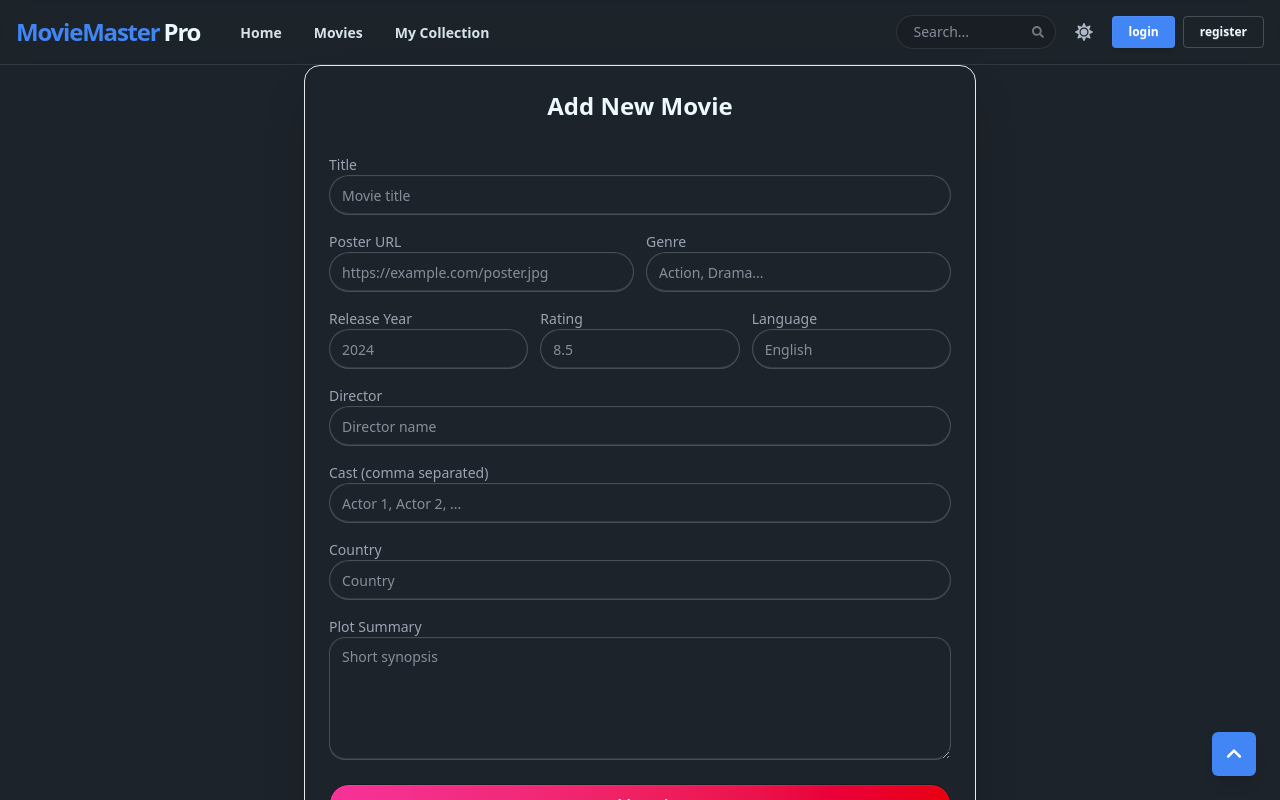
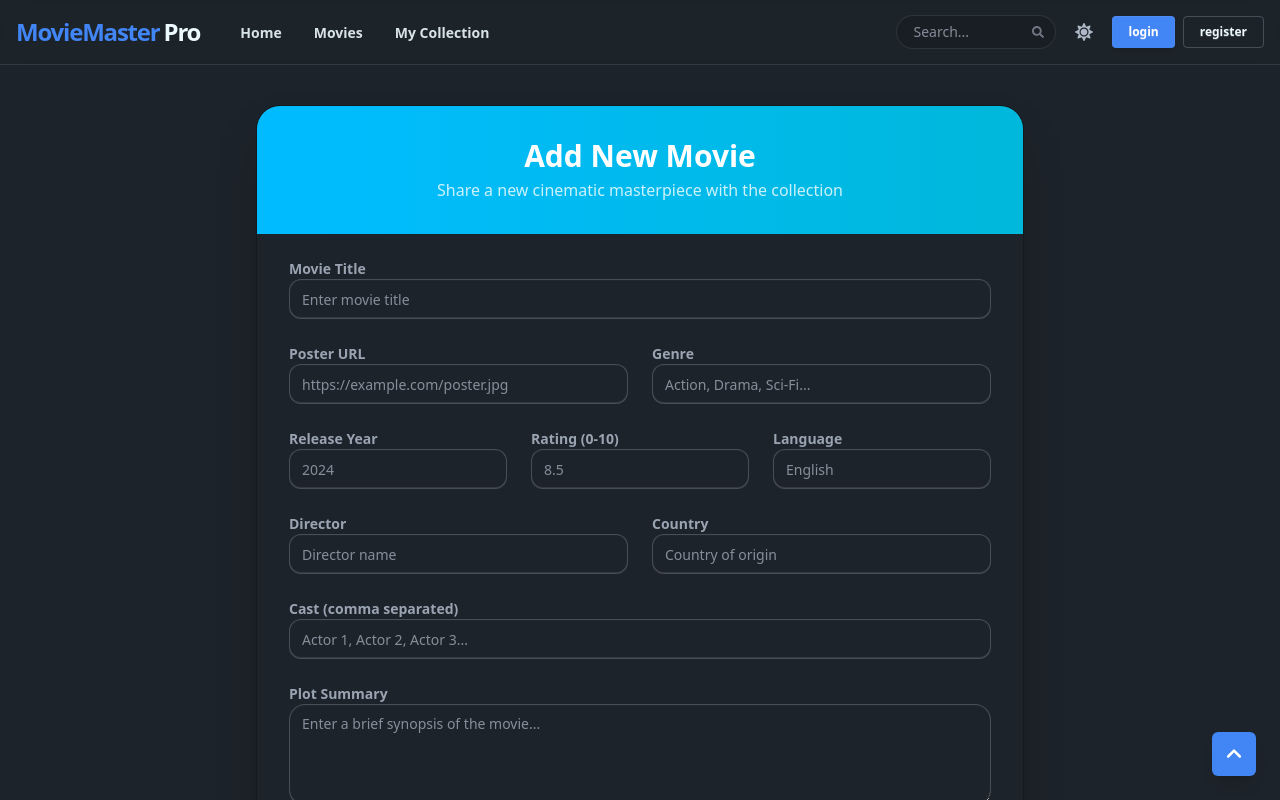
Before and after one commit to Habiba553/future_box_client, a React (Vite) app: page /add-movie in a window 1280 px wide. Shown: the top 800 px of the page. Built offline with nearby package versions, Linux system fonts and the light colour scheme; no server answers.

Commit message:
made some changes in ui design

```diff
--- a/src/pages/AddMovie.jsx
+++ b/src/pages/AddMovie.jsx
@@ -3,13 +3,6 @@ import React, { useContext, useState } from "react";
 import { useNavigate } from "react-router-dom";
 import { AuthContext } from "../context/AuthContext";
 import toast from "react-hot-toast";
-
-/**
- * AddMovie
- * Simple form to add a movie to your local API at http://localhost:3000/movies
- *
- * Adjust field names/endpoint if your backend expects different keys.
- */
 
 const AddMovie = () => {
   const { user } = useContext(AuthContext);
@@ -26,7 +19,7 @@ const AddMovie = () => {
       genre: e.target.genre.value.trim(),
       releaseYear: e.target.releaseYear.value ? Number(e.target.releaseYear.value) : null,
       director: e.target.director.value.trim(),
-      cast: e.target.cast.value.trim(), // backend may accept string or array
+      cast: e.target.cast.value.trim(),
       plotSummary: e.target.plotSummary.value.trim(),
       language: e.target.language.value.trim(),
       country: e.target.country.value.trim(),
@@ -48,9 +41,7 @@ const AddMovie = () => {
       }
 
       const result = await res.json();
-      console.log("Add movie result:", result);
       toast.success("Movie added successfully!");
-      // navigate to movies list and pass the new movie in navigation state
       navigate("/movies", { replace: true, state: { newMovie: result } });
     } catch (err) {
       console.error("Failed to add movie:", err);
@@ -61,123 +52,139 @@ const AddMovie = () => {
   };
 
   return (
-    <div className="card border border-gray-200 bg-base-100 w-full max-w-2xl mx-auto shadow-2xl rounded-2xl">
-      <div className="card-body p-6">
-        <h2 className="text-2xl font-bold text-center mb-6">Add New Movie</h2>
+    <div className="py-10 px-4 min-h-screen">
+      <div className="card bg-base-100 w-full max-w-3xl mx-auto shadow-2xl rounded-3xl overflow-hidden border border-base-300">
+        {/* Header with the sky-blue gradient matching UpdateMovie */}
+        <div className="bg-gradient-to-r from-sky-400 to-cyan-500 p-8 text-white text-center">
+          <h2 className="text-3xl font-bold">Add New Movie</h2>
+          <p className="opacity-80 mt-1">Share a new cinematic masterpiece with the collection</p>
+        </div>
 
-        <form onSubmit={handleSubmit} className="space-y-4">
-          <div>
-            <label className="label font-medium">Title</label>
+        <div className="card-body p-8 pt-6">
+          <form onSubmit={handleSubmit} className="space-y-6">
+
+            <div className="form-control">
+              <label className="label"><span className="label-text font-bold">Movie Title</span></label>
               <input
                 name="title"
                 type="text"
                 required
-              className="input w-full rounded-full focus:border-0 focus:outline-gray-200"
-              placeholder="Movie title"
+                placeholder="Enter movie title"
+                className="input input-bordered w-full rounded-xl focus:ring-2 focus:ring-sky-500 transition-all"
               />
             </div>
 
-          <div className="grid grid-cols-1 md:grid-cols-2 gap-3">
-            <div>
-              <label className="label font-medium">Poster URL</label>
+            <div className="grid grid-cols-1 md:grid-cols-2 gap-6">
+              <div className="form-control">
+                <label className="label"><span className="label-text font-bold">Poster URL</span></label>
                 <input
                   name="poster"
                   type="url"
                   required
-                className="input w-full rounded-full focus:border-0 focus:outline-gray-200"
                   placeholder="https://example.com/poster.jpg"
+                  className="input input-bordered w-full rounded-xl"
                 />
               </div>
 
-            <div>
-              <label className="label font-medium">Genre</label>
+              <div className="form-control">
+                <label className="label"><span className="label-text font-bold">Genre</span></label>
                 <input
                   name="genre"
-                className="input w-full rounded-full focus:border-0 focus:outline-gray-200"
-                placeholder="Action, Drama..."
+                  placeholder="Action, Drama, Sci-Fi..."
+                  className="input input-bordered w-full rounded-xl"
                 />
               </div>
             </div>
 
-          <div className="grid grid-cols-1 md:grid-cols-3 gap-3">
-            <div>
-              <label className="label font-medium">Release Year</label>
+            <div className="grid grid-cols-1 md:grid-cols-3 gap-6">
+              <div className="form-control">
+                <label className="label"><span className="label-text font-bold">Release Year</span></label>
                 <input
                   name="releaseYear"
                   type="number"
-                className="input w-full rounded-full focus:border-0 focus:outline-gray-200"
                   placeholder="2024"
+                  className="input input-bordered w-full rounded-xl"
                 />
               </div>
 
-            <div>
-              <label className="label font-medium">Rating</label>
+              <div className="form-control">
+                <label className="label"><span className="label-text font-bold">Rating (0-10)</span></label>
                 <input
                   name="rating"
                   type="number"
                   step="0.1"
                   min="0"
                   max="10"
-                className="input w-full rounded-full focus:border-0 focus:outline-gray-200"
                   placeholder="8.5"
+                  className="input input-bordered w-full rounded-xl"
                 />
               </div>
 
-            <div>
-              <label className="label font-medium">Language</label>
+              <div className="form-control">
+                <label className="label"><span className="label-text font-bold">Language</span></label>
                 <input
                   name="language"
-                className="input w-full rounded-full focus:border-0 focus:outline-gray-200"
                   placeholder="English"
+                  className="input input-bordered w-full rounded-xl"
                 />
               </div>
             </div>
 
-          <div>
-            <label className="label font-medium">Director</label>
+            <div className="grid grid-cols-1 md:grid-cols-2 gap-6">
+              <div className="form-control">
+                <label className="label"><span className="label-text font-bold">Director</span></label>
                 <input
                   name="director"
-              className="input w-full rounded-full focus:border-0 focus:outline-gray-200"
                   placeholder="Director name"
+                  className="input input-bordered w-full rounded-xl"
+                />
+              </div>
+              <div className="form-control">
+                <label className="label"><span className="label-text font-bold">Country</span></label>
+                <input
+                  name="country"
+                  placeholder="Country of origin"
+                  className="input input-bordered w-full rounded-xl"
+                />
+              </div>
+            </div>
+
+            <div className="form-control">
+              <label className="label"><span className="label-text font-bold">Cast (comma separated)</span></label>
+              <input
+                name="cast"
+                placeholder="Actor 1, Actor 2, Actor 3..."
+                className="input input-bordered w-full rounded-xl"
               />
             </div>
 
-          <div>
-            <label className="label font-medium">Cast (comma separated)</label>
-            <input
-              name="cast"
-              className="input w-full rounded-full focus:border-0 focus:outline-gray-200"
-              placeholder="Actor 1, Actor 2, ..."
+            <div className="form-control">
+              <label className="label"><span className="label-text font-bold">Plot Summary</span></label>
+              <textarea
+                name="plotSummary"
+                rows={4}
+                placeholder="Enter a brief synopsis of the movie..."
+                className="textarea textarea-bordered w-full rounded-2xl"
               />
             </div>
 
-          <div>
-            <label className="label font-medium">Country</label>
-            <input
-              name="country"
-              className="input w-full rounded-full focus:border-0 focus:outline-gray-200"
-              placeholder="Country"
-            />
+            {user?.email && (
+              <div className="p-4 bg-base-200 rounded-2xl flex items-center justify-between">
+                <span className="text-sm font-semibold text-gray-500">Adding by</span>
+                <span className="badge badge-ghost p-3">{user.email}</span>
               </div>
-
-          <div>
-            <label className="label font-medium">Plot Summary</label>
-            <textarea
-              name="plotSummary"
-              rows={5}
-              className="textarea w-full rounded-2xl focus:border-0 focus:outline-gray-200"
-              placeholder="Short synopsis"
-            />
-          </div>
+            )}
 
             <button
               type="submit"
               disabled={submitting}
-            className="btn w-full text-white mt-2 rounded-full bg-linear-to-r from-pink-500 to-red-600 hover:from-pink-600 hover:to-red-700"
+              className={`btn btn-block text-white rounded-xl text-lg font-bold shadow-lg transition-all duration-300 border-none
+                ${submitting ? 'loading' : 'bg-gradient-to-r from-sky-400 to-cyan-500 hover:from-sky-500 hover:to-cyan-600 hover:scale-[1.02]'}`}
             >
-            {submitting ? "Adding..." : "Add Movie"}
+              {submitting ? "Adding to Collection..." : "Add Movie Now"}
             </button>
           </form>
+        </div>
       </div>
     </div>
   );
```
Lines whose indentation alone changed are shown as unchanged.
